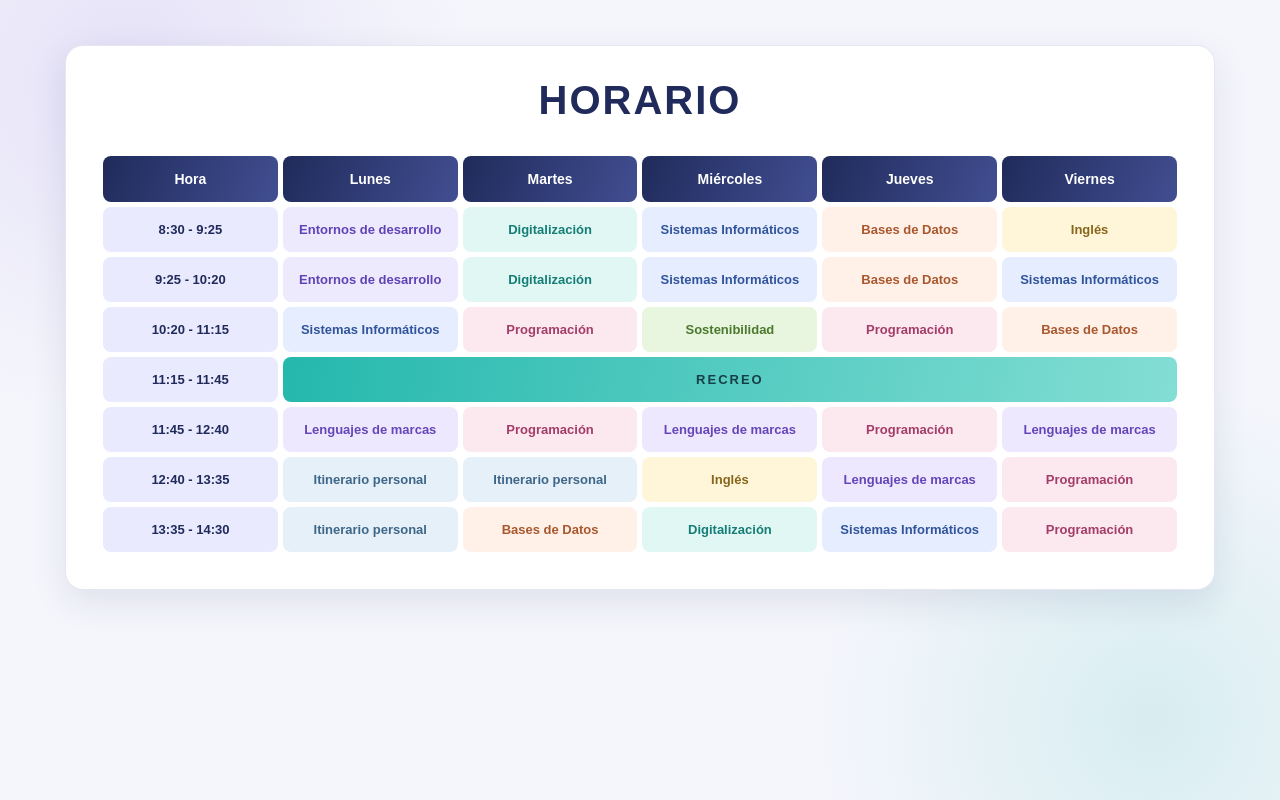
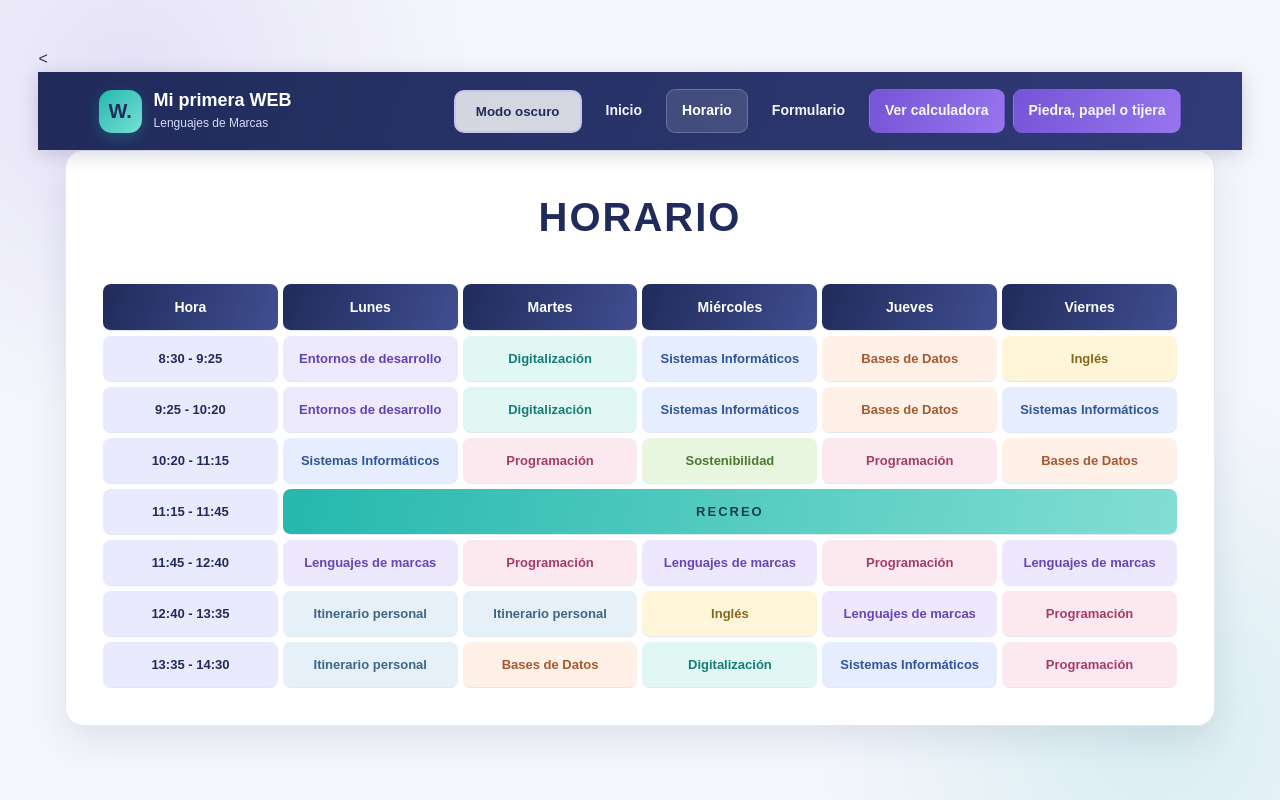
Before and after one commit to joss-019/Lenguaje-Marcas, a plain HTML site: page Horario1.html in a window 1280 px wide. Drawn offline with Linux system fonts and the light colour scheme.

Commit message:
Enhance Horario1.html with header and navigation
Added header, navigation menu, and dark mode script to Horario1.html.

```diff
--- a/Horario1.html
+++ b/Horario1.html
@@ -1,4 +1,5 @@
 
+<
 <!DOCTYPE html>
 <html lang="es">
 
@@ -7,14 +8,61 @@
     <meta name="viewport" content="width=device-width, initial-scale=1.0">
     <title>Horario de Clases</title>
 
+    <link rel="stylesheet" href="./css/Estilo%20Index.css">
     <link rel="stylesheet" href="./css/Estilos2.css">
+
+<script src="./modoOscuro/tema.js"></script>
+
+</body>
+</html>
 </head>
 
 <body>
 
+    <!-- CABECERA Y MENÚ -->
+    <header class="cabecera">
+
+        <div class="contenedor nav-contenedor">
+
+            <a href="./index.html" class="logo">
+                <span class="logo-icono">W.</span>
+
+                <span>
+                    <strong>Mi primera WEB</strong>
+                    <small>Lenguajes de Marcas</small>
+                </span>
+            </a>
+
+            <nav class="menu">
+
+                <button type="button" id="botonTema" class="boton boton-secundario">
+                    Modo oscuro
+                </button>
+
+                <a href="./index.html">Inicio</a>
+                <a href="./Horario1.html" class="activo">Horario</a>
+                <a href="./Formulario.html">Formulario</a>
+
+                <a href="./Calculadora/Calculadora.html" class="boton boton-principal">
+                    Ver calculadora
+                </a>
+
+                <a href="./Juego/juego.html" class="boton boton-principal">
+                    Piedra, papel o tijera
+                </a>
+
+            </nav>
+
+        </div>
+
+    </header>
+
+    <!-- CONTENIDO DEL HORARIO -->
     <main>
 
         <h1>HORARIO</h1>
+
+        <!-- AQUÍ DEJAS TU TABLA ACTUAL -->
 
         <table>
 
```
